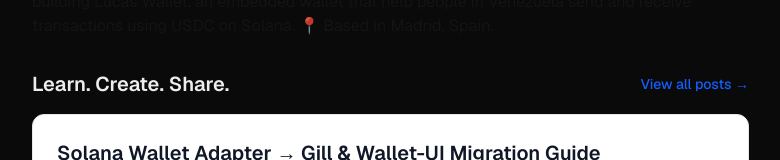
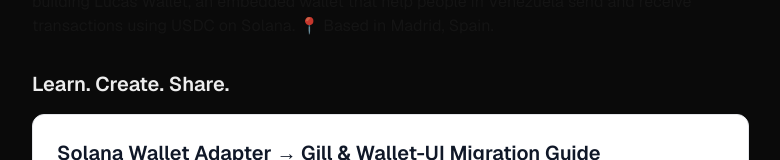
Before and after one commit to cxalem/cxalem.blog, a Next.js app: page / in a window 1280 px wide. Shown: the part 311-471 px from the top of the page, without its empty margins (240-1020 px from the left). Built offline with nearby package versions, Linux system fonts and the light colour scheme.

Commit message:
Remove "View all posts" link from homepage and update Solana migration guide to include @solana/web3.js in new dependencies.

```diff
--- a/app/page.tsx
+++ b/app/page.tsx
@@ -1,4 +1,3 @@
-import Link from "next/link";
 import { getAllPosts } from "@/lib/mdx";
 import { PostCard } from "@/app/components/post-card";
 
@@ -22,14 +21,6 @@ export default function Home() {
         <div>
           <div className="flex items-center justify-between mb-4">
             <h2 className="text-xl font-semibold">Learn. Create. Share.</h2>
-            {posts.length > 0 && (
-              <Link
-                href="/posts"
-                className="inline-flex items-center text-blue-600 hover:text-blue-800 font-medium text-sm"
-              >
-                View all posts →
-              </Link>
-            )}
           </div>
           <div className="mt-4">
             {posts.length === 0 ? (
```
Also changed, not shown: posts/solana-migration-guide.mdx (+2 -2 lines).
